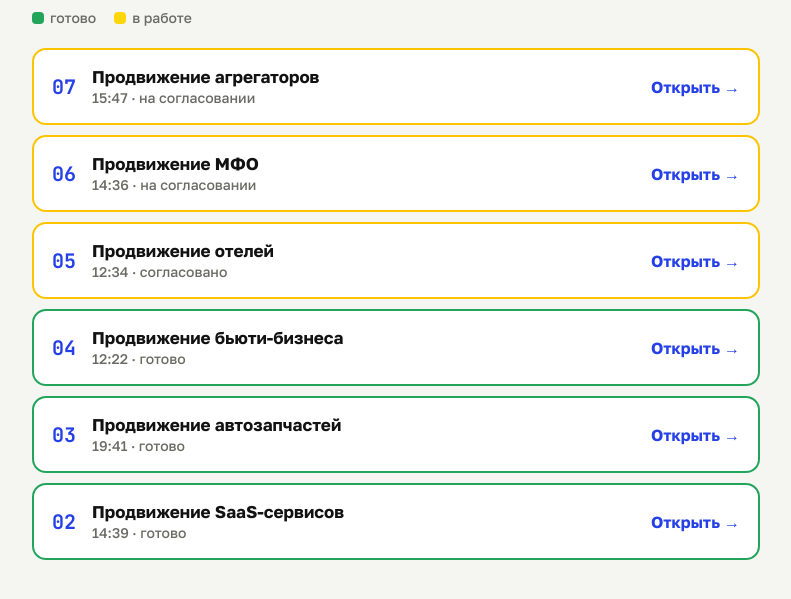
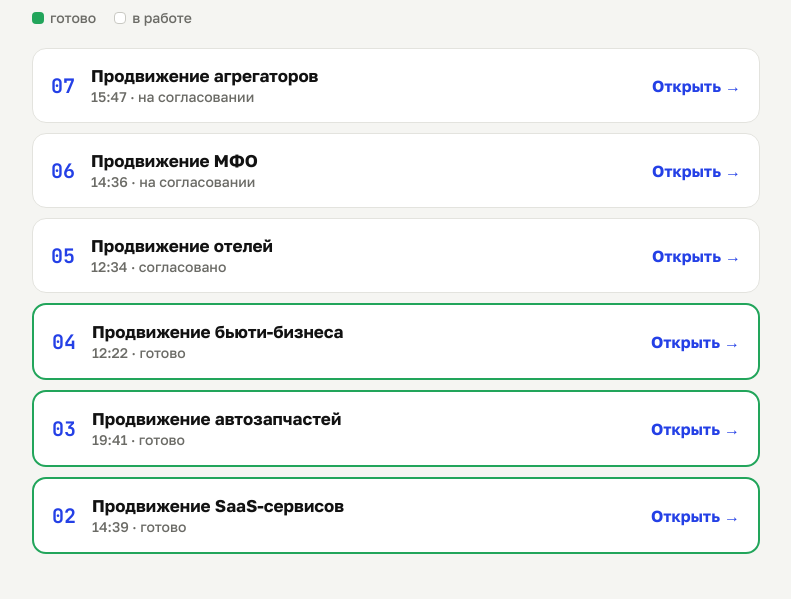
Before and after one commit to skiki-rokiw/video-review, a plain HTML site: page index.html in a window 1280 px wide. Shown: the part 113-712 px from the top of the page, without its empty margins (244-1035 px from the left). Drawn offline with Linux system fonts and the light colour scheme.

Commit message:
Add files via upload

```diff
--- a/index.html
+++ b/index.html
@@ -12,13 +12,13 @@ a.v:hover{border-color:var(--ink)}
 .t b{display:block;font-size:17px}.t span{font-size:14px;color:var(--sub)}
 .go{font-weight:700;color:var(--cob)}
 a.v.ok{border:2px solid #22A55B}
-a.v.wip{border:2px solid #FFC400}
+
 .lg{display:flex;gap:18px;font-size:14px;color:var(--sub);margin:-14px 0 22px}.lg i{display:inline-block;width:12px;height:12px;border-radius:4px;margin-right:6px;vertical-align:-1px}
 </style></head><body><div class="w">
 <div class="s">Смотрящий по маркетингу · серия видео</div>
 <h1>Согласование видео</h1>
-<div class="lg"><span><i style="background:#22A55B"></i>готово</span><span><i style="background:#FFD60A"></i>в работе</span></div>
-<!-- новое видео: скопируйте блок <a> ниже и поменяйте номер/папку; class="v ok" - готово (зеленый), class="v wip" - в работе (желтый) -->
+<div class="lg"><span><i style="background:#22A55B"></i>готово</span><span><i style="background:#fff;border:1.5px solid #C9C9C3"></i>в работе</span></div>
+<!-- новое видео: скопируйте блок <a> ниже и поменяйте номер/папку; class="v ok" - готово (зеленый), class="v wip" - в работе (серый) -->
 <a class="v wip" href="video-07/"><span class="n">07</span><span class="t"><b>Продвижение агрегаторов</b><span>15:47 · на согласовании</span></span><span class="go">Открыть →</span></a>
 <a class="v wip" href="video-06/"><span class="n">06</span><span class="t"><b>Продвижение МФО</b><span>14:36 · на согласовании</span></span><span class="go">Открыть →</span></a>
 <a class="v wip" href="video-05/"><span class="n">05</span><span class="t"><b>Продвижение отелей</b><span>12:34 · согласовано</span></span><span class="go">Открыть →</span></a>
```
